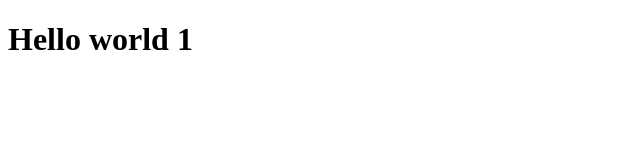
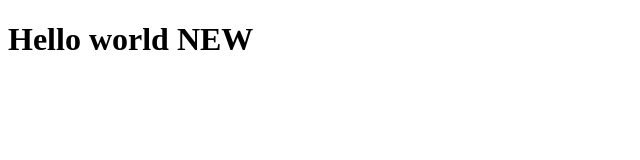
Before and after one commit to aadrika123/test-git-action, a plain HTML site: page index.html in a window 1280 px wide. Shown: the whole page, without its empty margins (0-640 px from the left). Drawn offline with Linux system fonts and the light colour scheme.

Commit message:
new changes

```diff
--- a/index.html
+++ b/index.html
@@ -6,6 +6,6 @@
     <title>Document</title>
   </head>
   <body>
-    <h1>Hello world 1</h1>
+    <h1>Hello world NEW</h1>
   </body>
 </html>
```
